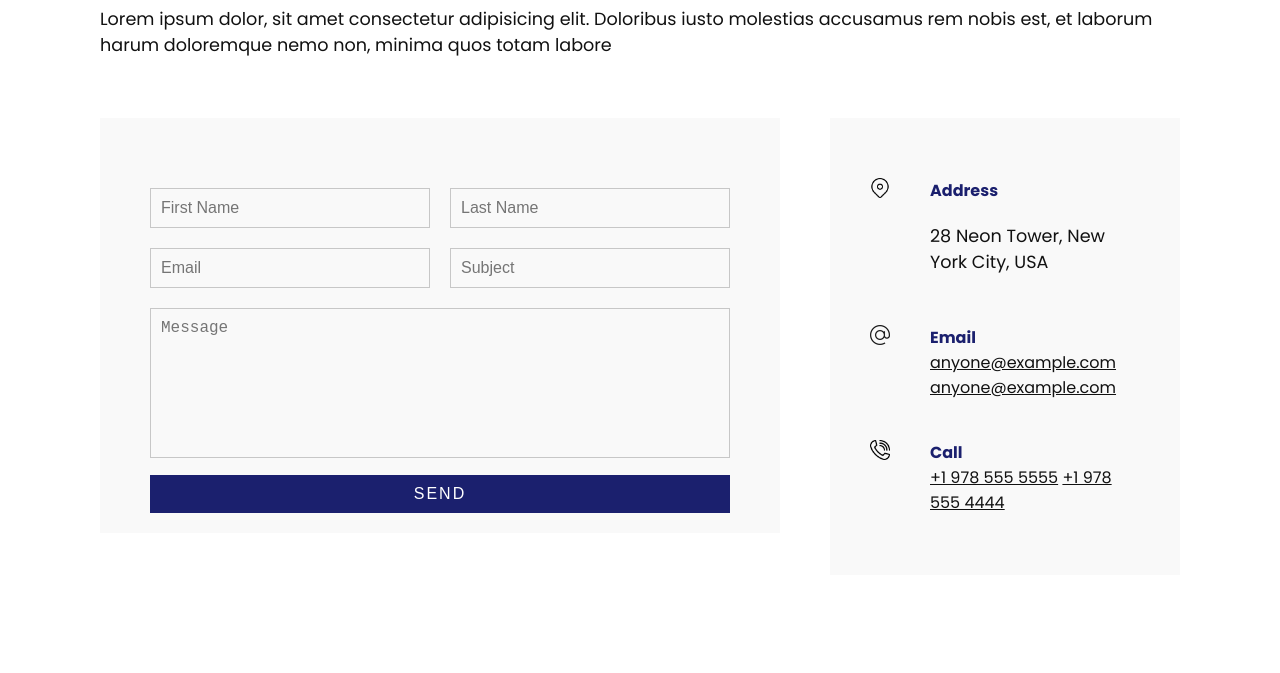
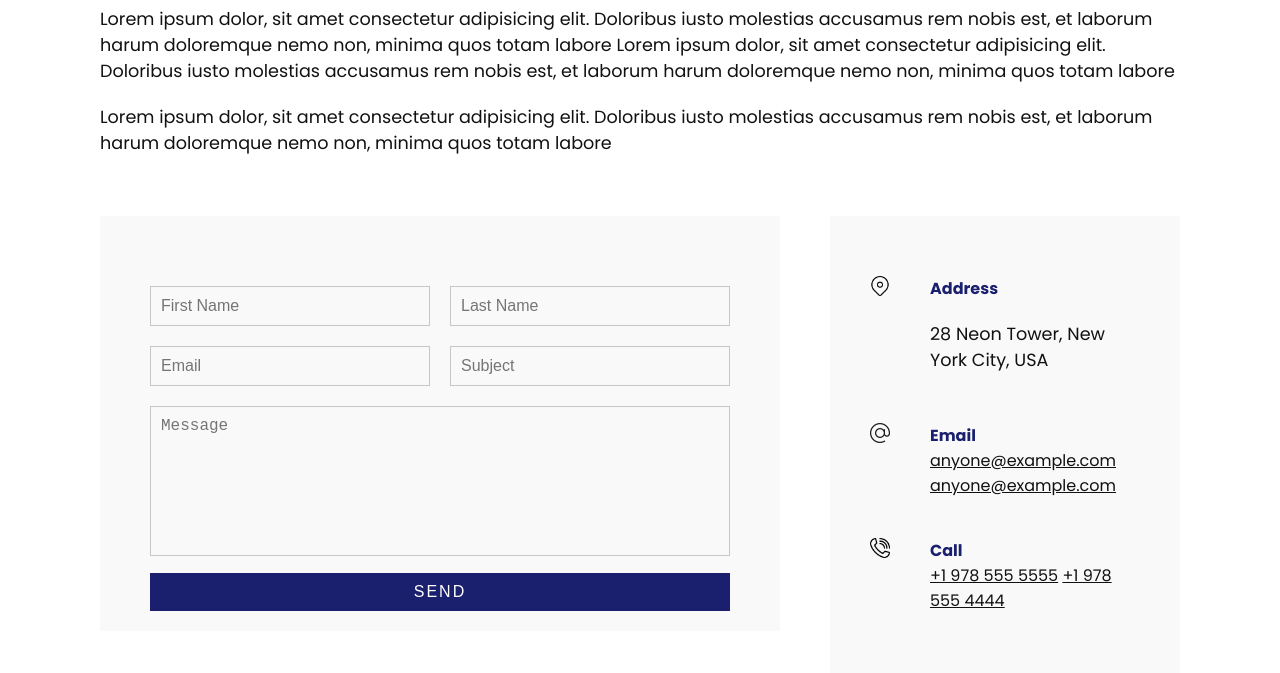
Before and after one commit to EdLiz07/ExamenPractico, a plain HTML site: page contact.html in a window 1280 px wide. Shown: the part 219-892 px from the top of the page. Before the commit the page ends 860 px from the top, so only its background shows below. Drawn offline with Linux system fonts and the light colour scheme.

Commit message:
Agregando texto en index.html contact.html desde rama develop

```diff
--- a/contact.html
+++ b/contact.html
@@ -46,6 +46,14 @@
     <section>
       <div class="title">
         <h1>Contact us</h1>
+        <p>
+          Lorem ipsum dolor, sit amet consectetur adipisicing elit. Doloribus
+          iusto molestias accusamus rem nobis est, et laborum harum doloremque
+          nemo non, minima quos totam labore
+          Lorem ipsum dolor, sit amet consectetur adipisicing elit. Doloribus
+          iusto molestias accusamus rem nobis est, et laborum harum doloremque
+          nemo non, minima quos totam labore
+        </p>
         <p>
           Lorem ipsum dolor, sit amet consectetur adipisicing elit. Doloribus
           iusto molestias accusamus rem nobis est, et laborum harum doloremque
```
Also changed, not shown: index.html (+7 -0 lines).
